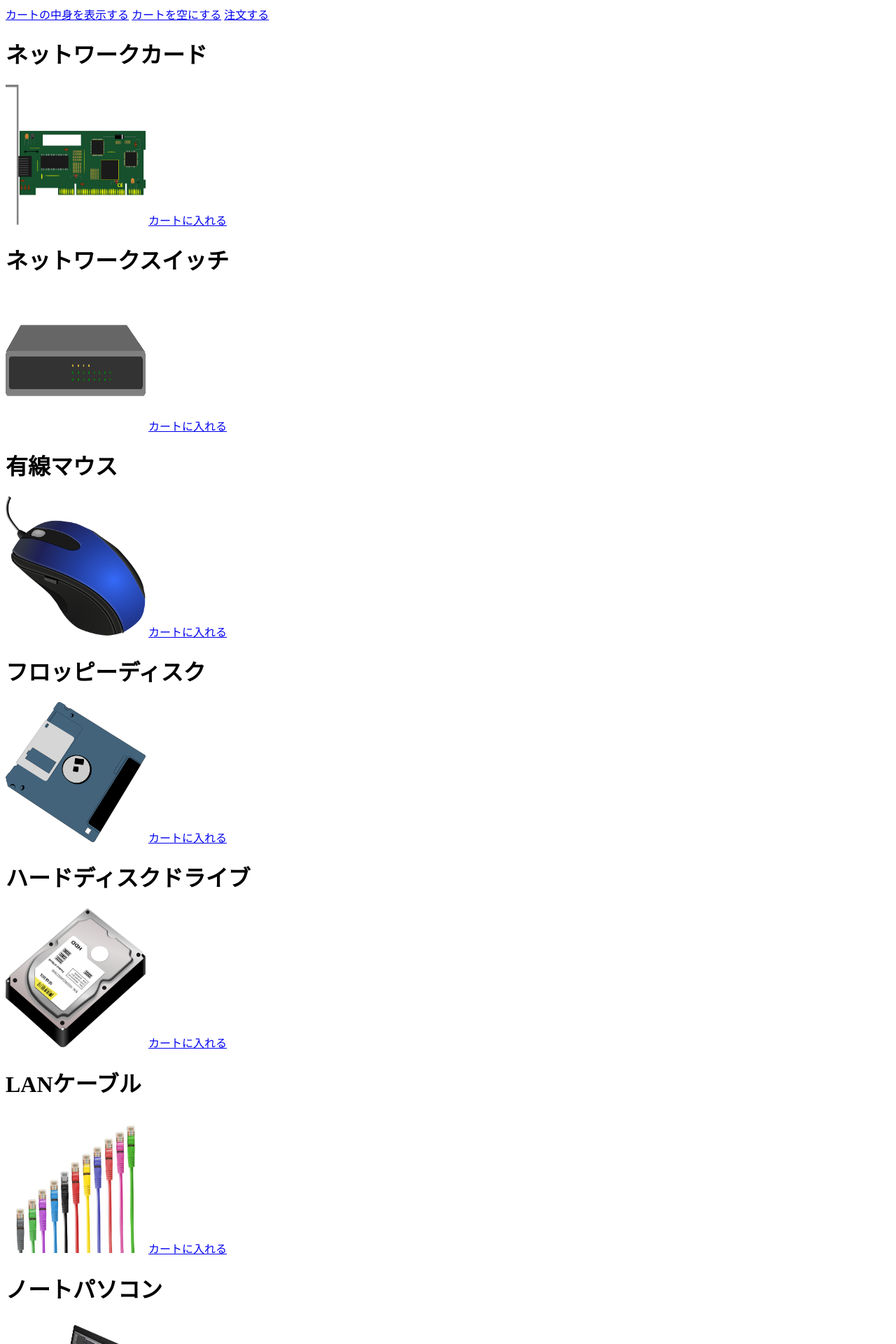
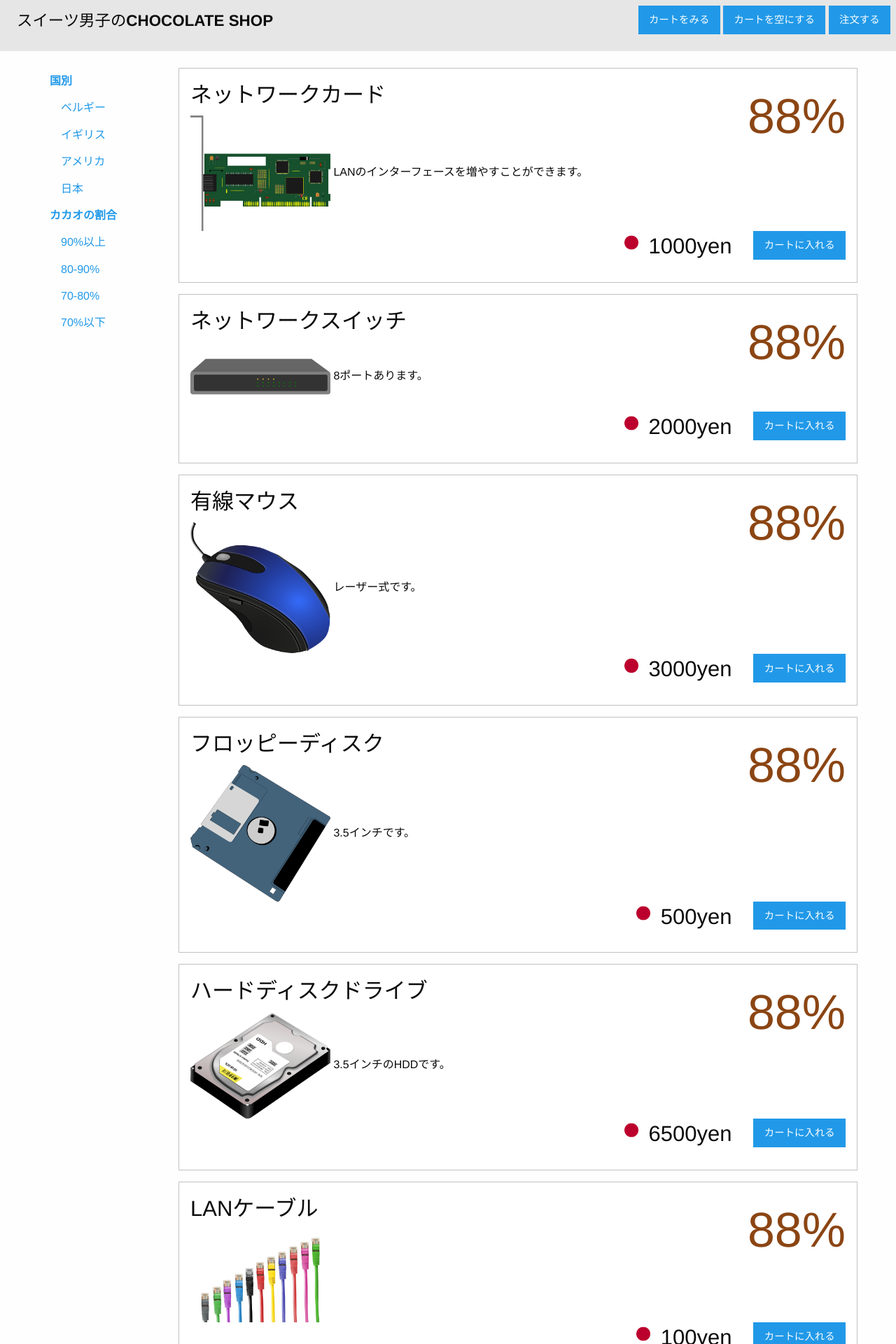
Before and after one commit to yoka76/sakuradev2016-f, a Django app: page /ec/list/ in a window 1280 px wide. Shown: the top 1920 px of the page at 70% size. Run offline with Django 3.2, Linux system fonts and the light colour scheme; data comes from the database, SQL or seed files in the repository.

Commit message:
商品一覧画面編集

```diff
--- a/ecommerce/templates/product_list.html
+++ b/ecommerce/templates/product_list.html
@@ -1,8 +1,71 @@
-<a href="../cart_list/">カートの中身を表示する</a>
-<a href="../cart_reset/">カートを空にする</a>
-<a href="../order/">注文する</a>
-{% for product in products %}
-    <h1>{{ product.name }}</h1>
-    <img src="../../media/{{ product.image }}" alt="" width="200" height="200" border="0" />
-    <a href="../cart_add/{{ product.id }}">カートに入れる</a>
-{% endfor %}
+{% load static %}
+<html>
+<head>
+    <meta charset="utf-8"/>
+    <title>{% block title %}ショップ{% endblock %}</title>
+    <link href="{% static "css/foundation.css" %}" rel="stylesheet">
+    <link href="{% static "css/custom.css" %}" rel="stylesheet">
+</head>
+<body>
+<script src="{% static "js/vendor/jquery.js" %}"></script>
+<script src="{% static "js/vendor/foundation.js" %}"></script>
+<script src="{% static "js/vendor/what-input.js" %}"></script>
+<script>
+    $(document).foundation();
+</script>
+
+
+<div class="top-bar">
+    <div class="top-bar-left">
+        <ul class="dropdown menu" data-dropdown-menu>
+            <li class="menu-text">スイーツ男子の<b>CHOCOLATE SHOP</b></li>
+        </ul>
+    </div>
+    <div class="top-bar-right">
+        <a lole="button" class="button" href="../cart_list/">カートをみる</a>
+        <a lole="button" class="button" href="../cart_reset/">カートを空にする</a>
+        <a lole="button" class="button" href="../order/">注文する</a>
+    </div>
+</div>
+<br>
+<div class="row">
+    <div class="small-2 columns">
+        <ul class="vertical menu">
+            <li>
+                <a href="#"><b>国別</b></a>
+                <ul class="nested vertical menu">
+                    <li><a href="#">ベルギー</a></li>
+                    <li><a href="#">イギリス</a></li>
+                    <li><a href="#">アメリカ</a></li>
+                    <li><a href="#">日本</a></li>
+                </ul>
+            </li>
+            <li>
+                <a href="#"><b>カカオの割合</b></a>
+                <ul class="nested vertical menu">
+                    <li><a href="#">90%以上</a></li>
+                    <li><a href="#">80-90%</a></li>
+                    <li><a href="#">70-80%</a></li>
+                    <li><a href="#">70%以下</a></li>
+                </ul>
+            </li>
+        </ul>
+    </div>
+    <div class="small-10 columns">
+        {% for product in products %}
+            <div class="callout clearfix">
+                <span class="float-right" style="font-size:70px; color:saddlebrown;">88%</span>
+                <h3>{{ product.name }}</h3>
+                <img src="../../media/{{ product.image }}" alt="" width="200" height="200" border="0"/>
+                {{ product.description }}
+                <br>
+                <a lole="button" class="button float-right" href="../cart_add/{{ product.id }}">カートに入れる</a>
+                <span class="float-right"><h3>{{ product.price }}yen　</h3></span>
+                <img class="float-right" src="{% static "img/japan.png" %}" width="50" height="50" border="0">
+            </div>
+        {% endfor %}
+    </div>
+</div>
+
+</body>
+</html>
```
